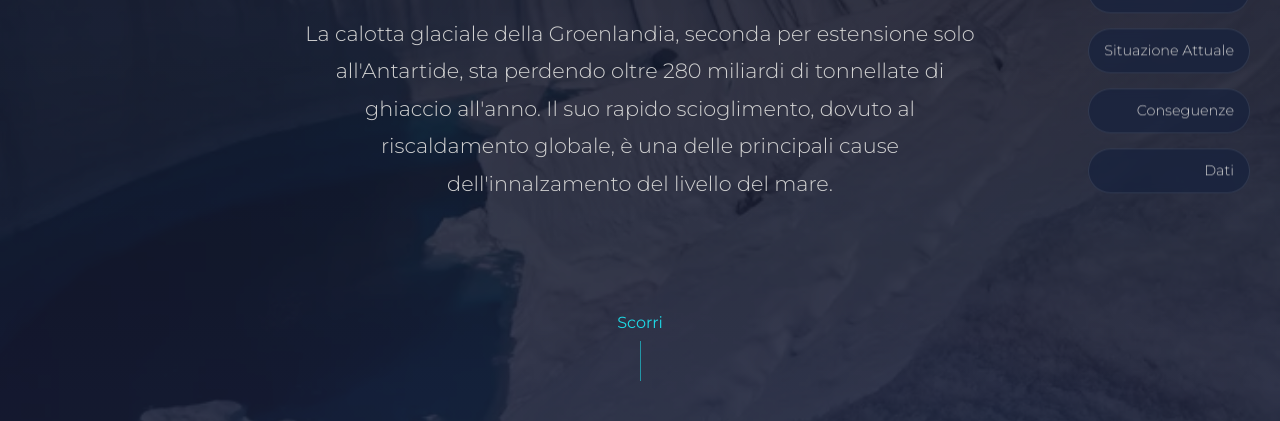
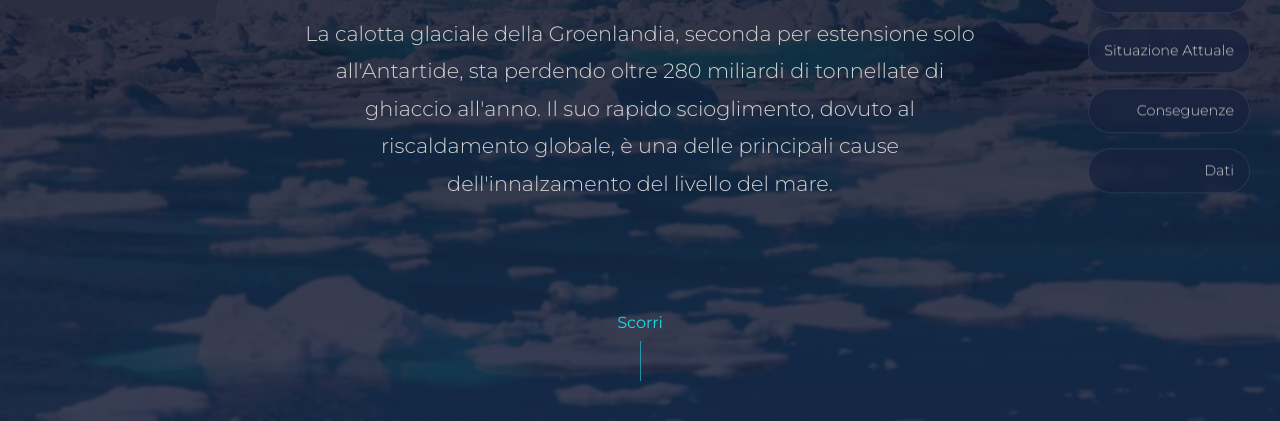
Before and after one commit to euleosss/giulio-kevin.github.io, a plain HTML site: page index.html in a window 1280 px wide. Shown: the part 379-800 px from the top of the page. Drawn offline with nearby package versions, Linux system fonts and the light colour scheme.

Commit message:
Update index.html

```diff
--- a/index.html
+++ b/index.html
@@ -52,7 +52,7 @@
       left: 0;
       width: 100%;
       height: 100%;
-      background: url('images/sfondo.png') center/cover no-repeat;
+      background: url('images/sfondo2.webp') center/cover no-repeat;
       opacity: 0.15;
       z-index: -1;
     }
```
